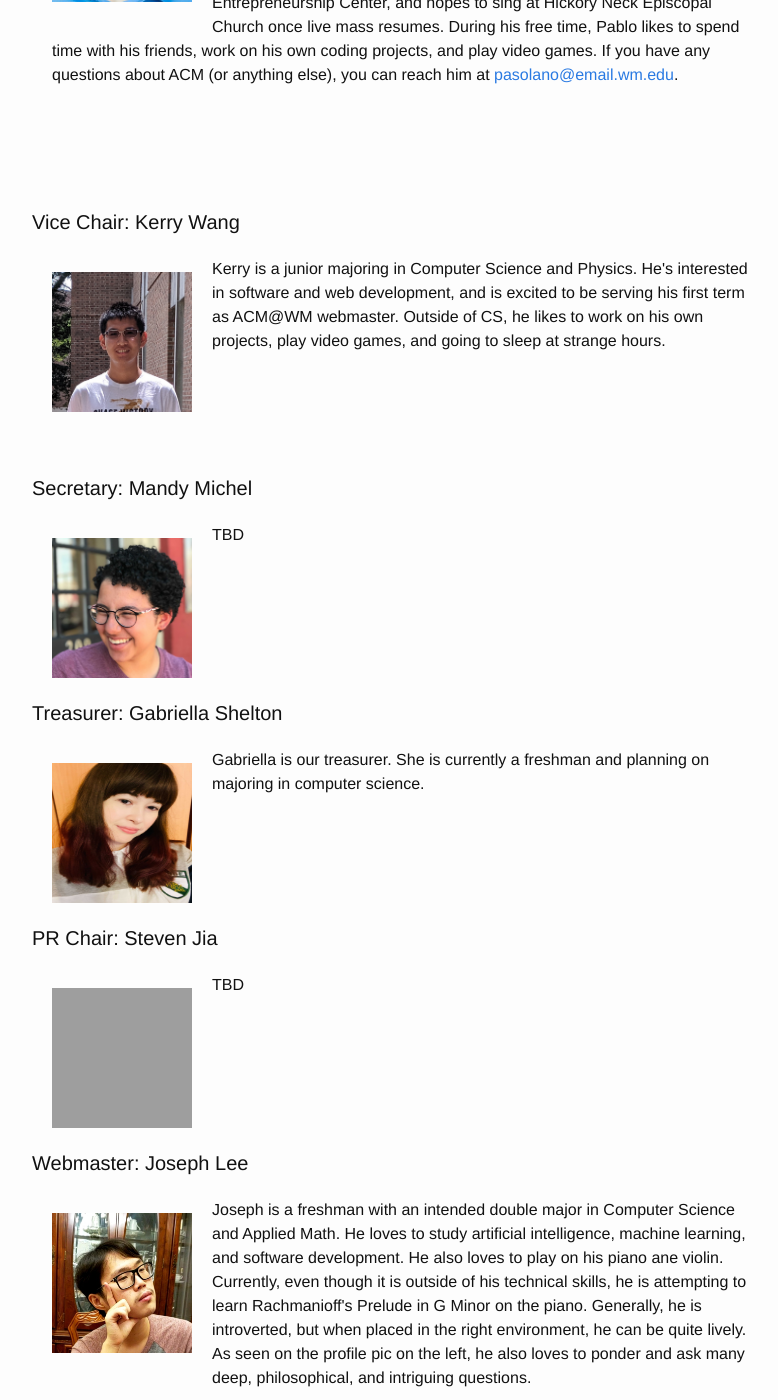
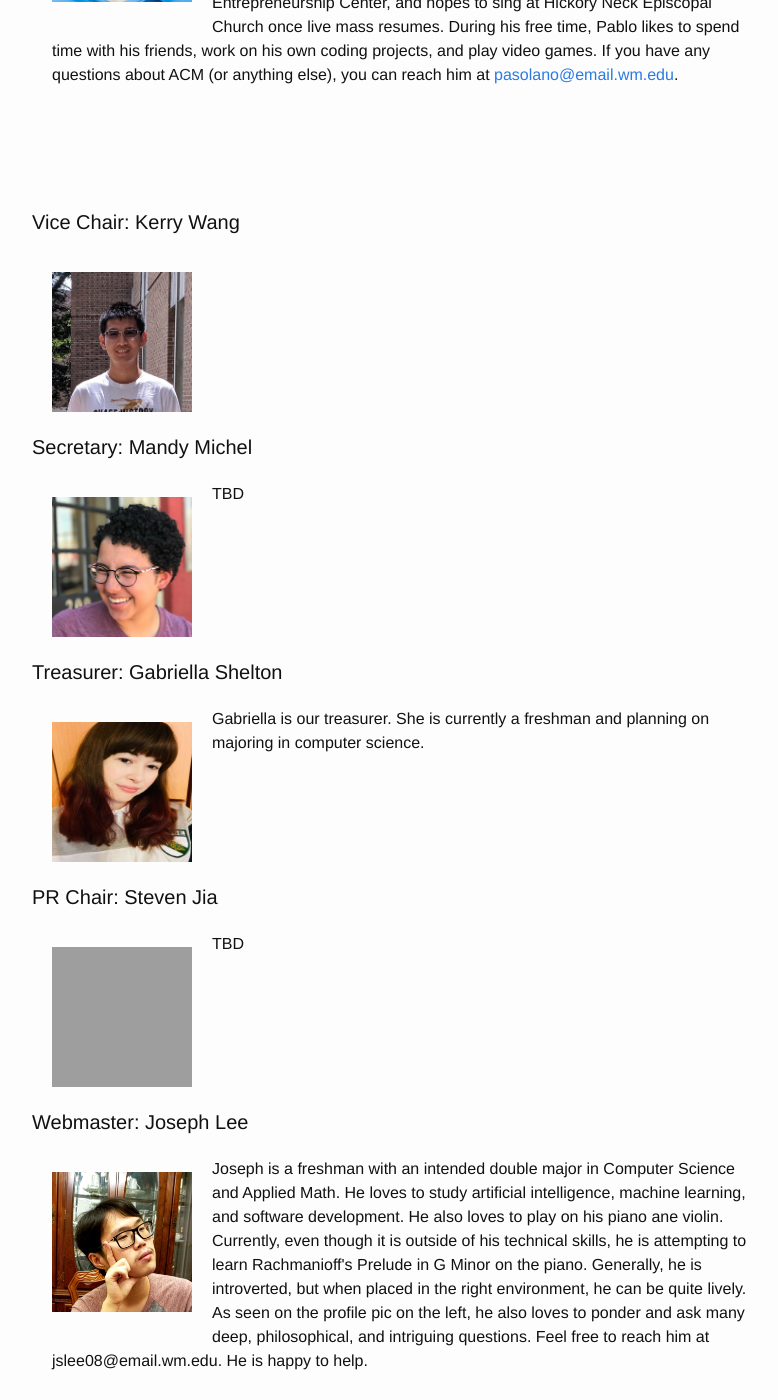
Before and after one commit to ACMWM/acmwm.github.io, a Jekyll site: the page built from _pages/officers.md, in a window 1280 px wide and 1400 px high, scrolled down 459 px. Shown: the whole window, without its empty margins (238-1016 px from the left). Built offline with Jekyll 4.4.1, drawn with Linux system fonts in a browser that asks for light colours; grey boxes are pictures that could not be loaded.

Commit message:
updated Joseph Lee's description

```diff
--- a/_config.yml
+++ b/_config.yml
@@ -36,7 +36,6 @@
     name: Kerry Wang
     pic: kerry.jpg
     bio: >
-              Kerry is a junior majoring in Computer Science and Physics. He's interested in software and web development, and is excited to be serving his first term as ACM@WM webmaster. Outside of CS, he likes to work on his own projects, play video games, and going to sleep at strange hours.
 
 
   - job: Secretary
@@ -62,7 +61,7 @@
     pic: joseph.jpg
     bio: >
             Joseph is a freshman with an intended double major in Computer Science and Applied Math. He loves to study artificial intelligence, machine learning, and software development. He also loves to play on his piano ane violin. Currently, even though it is outside of his technical skills, he is attempting to learn Rachmanioff's Prelude in G Minor on the piano.
-            Generally, he is introverted, but when placed in the right environment, he can be quite lively. As seen on the profile pic on the left, he also loves to ponder and ask many deep, philosophical, and intriguing questions.
+            Generally, he is introverted, but when placed in the right environment, he can be quite lively. As seen on the profile pic on the left, he also loves to ponder and ask many deep, philosophical, and intriguing questions. Feel free to reach him at jslee08@email.wm.edu. He is happy to help.
 
   - job: Cypher Chair
     name: Victor Tran
```
